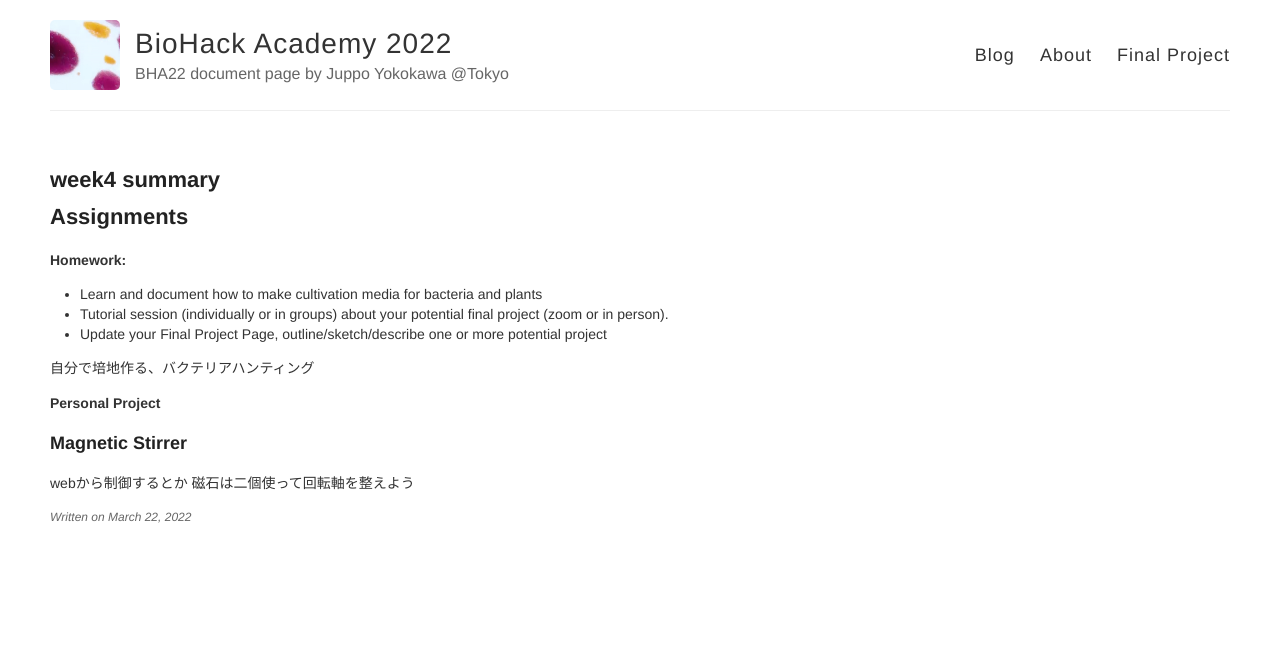
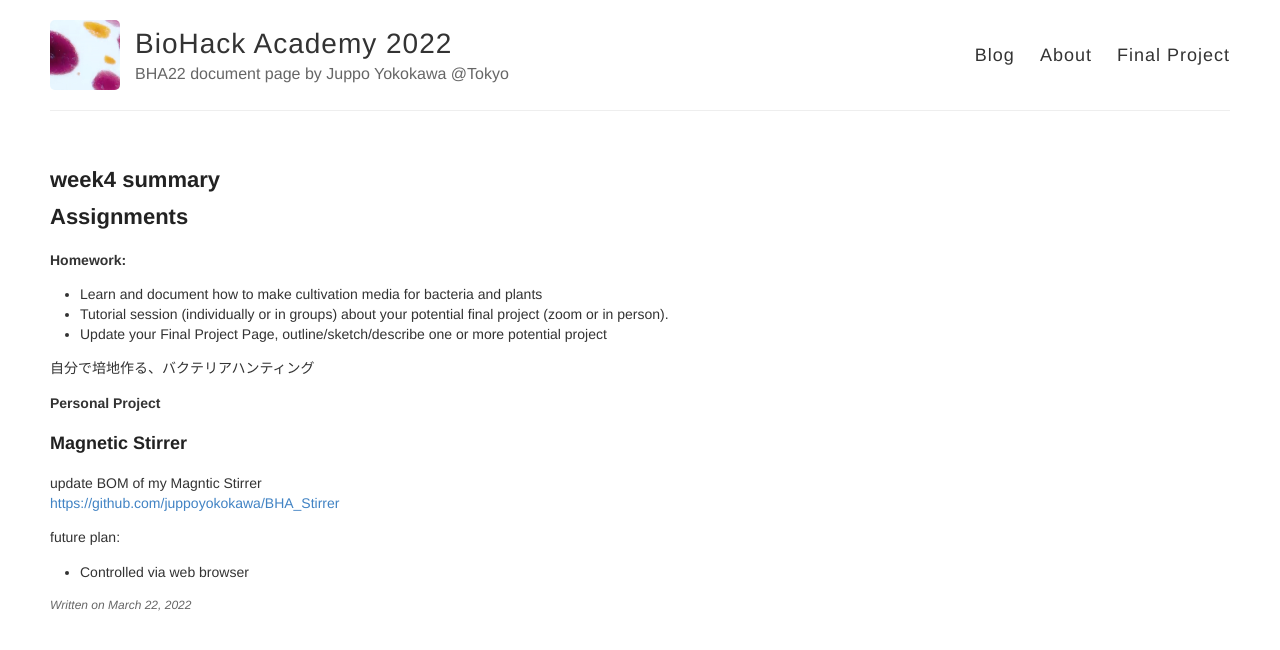
Before and after one commit to juppoyokokawa/bha22, a Jekyll site: the page built from _posts/2022-03-22-week4sum.md, in a window 1280 px wide. Shown: the top 650 px of the page. Built offline with Jekyll 4.4.1, drawn with Linux system fonts in a browser that asks for light colours.

Commit message:
[add]：img

```diff
--- a/_posts/2022-03-22-week4sum.md
+++ b/_posts/2022-03-22-week4sum.md
@@ -13,8 +13,11 @@ title: week4 summary
 
 **Personal Project**
 ## Magnetic Stirrer
-webから制御するとか
-磁石は二個使って回転軸を整えよう
+update BOM of my Magntic Stirrer
+[https://github.com/juppoyokokawa/BHA_Stirrer](https://github.com/juppoyokokawa/BHA_Stirrer)
+
+future plan:
+- Controlled via web browser
 
 
 
```
Also changed, not shown: _posts/2022-03-15-week3sum.md (+2 -2 lines), images/week3sum-18.jpg (added).
